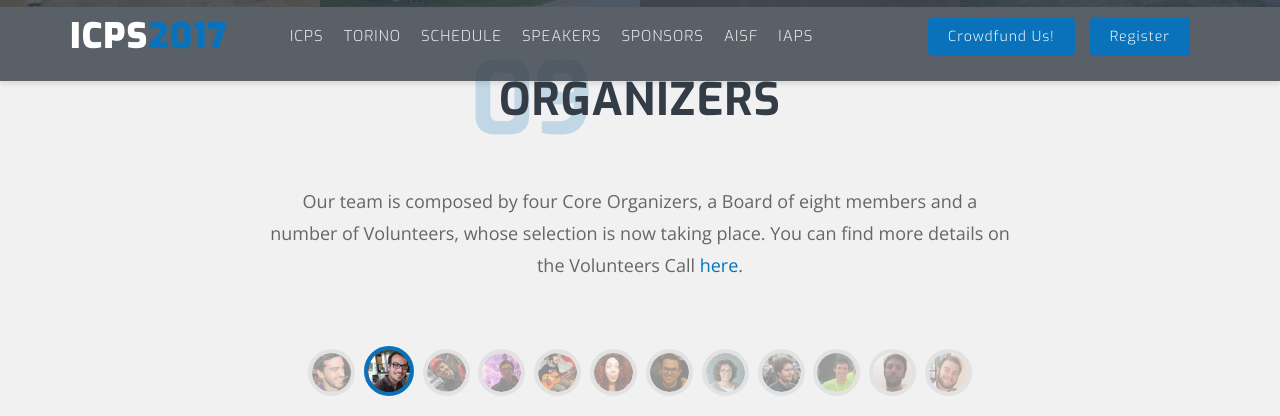
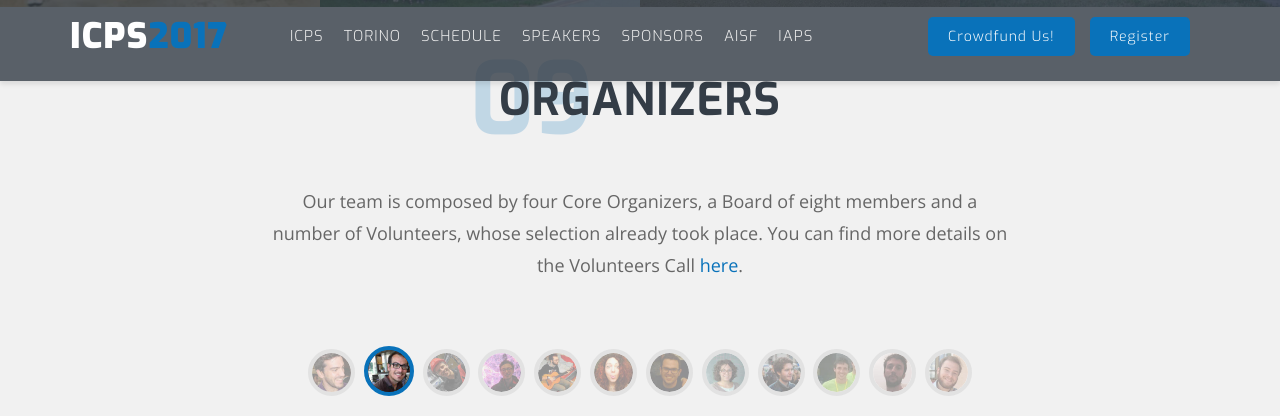
Before and after one commit to ICPS2017/ICPS2017.github.io, a Jekyll site: the page built from index.html, in a window 1280 px wide and 900 px high, scrolled down 7078 px. Shown: the top 416 px of the window. Built offline with Jekyll 4.4.1, drawn with Linux system fonts in a browser that asks for light colours; nearby versions of some CDN libraries.

Commit message:
minor update for volunteers

```diff
--- a/_includes/9_organizers.html
+++ b/_includes/9_organizers.html
@@ -14,7 +14,7 @@
                 </span>
                 <span class="title">Organizers</span>
               </h2>
-	      <p>Our team is composed by four Core Organizers, a Board of eight members and a number of Volunteers, whose selection is now taking place. You can find more details on the Volunteers Call <a href="/volunteers-call">here</a>.</p>
+	      <p>Our team is composed by four Core Organizers, a Board of eight members and a number of Volunteers, whose selection already took place. You can find more details on the Volunteers Call <a href="/volunteers-call">here</a>.</p>
             </div>
           </div> <!--//main COL-->
         </div> <!--//main row-->
@@ -24,29 +24,29 @@
               <!-- Bottom Carousel Indicators -->
 	      <div id="organizers-mediapad">
               <ol class="carousel-indicators cbx-carousel-indicators">
-                <li data-target="#quote-carousel" data-slide-to="0" class="active"><img class="img-responsive " src="img/organizers/celon.jpg" alt="">
+                <li data-target="#quote-carousel" data-slide-to="0" class="active"><img class="img-responsive " src="img/organizers/celon.jpg" alt="Andrea Celon">
                 </li>
-                <li data-target="#quote-carousel" data-slide-to="1"><img class="img-responsive" src="img/organizers/refiorentin.jpg" alt="">
+                <li data-target="#quote-carousel" data-slide-to="1"><img class="img-responsive" src="img/organizers/refiorentin.jpg" alt="Michele Re Fiorentin">
                 </li>
-		<li data-target="#quote-carousel" data-slide-to="2"><img class="img-responsive" src="img/organizers/longo.jpg" alt="">
+		<li data-target="#quote-carousel" data-slide-to="2"><img class="img-responsive" src="img/organizers/longo.jpg" alt="Riccardo Longo">
                 </li>
-		<li data-target="#quote-carousel" data-slide-to="3"><img class="img-responsive" src="img/organizers/sciortino.jpg" alt="">
+		<li data-target="#quote-carousel" data-slide-to="3"><img class="img-responsive" src="img/organizers/sciortino.jpg" alt="Francesco Sciortino">
                 </li>
-		<li data-target="#quote-carousel" data-slide-to="4"><img class="img-responsive" src="img/organizers/erba.jpg" alt="">
+		<li data-target="#quote-carousel" data-slide-to="4"><img class="img-responsive" src="img/organizers/erba.jpg" alt="Vittorio Erba">
                 </li>
-		<li data-target="#quote-carousel" data-slide-to="5"><img class="img-responsive" src="img/organizers/crisanti.jpg" alt="">
+		<li data-target="#quote-carousel" data-slide-to="5"><img class="img-responsive" src="img/organizers/crisanti.jpg" alt="Marta Crisanti">
                 </li>
-		<li data-target="#quote-carousel" data-slide-to="6"><img class="img-responsive" src="img/organizers/pasqualetti.jpg" alt="">
+		<li data-target="#quote-carousel" data-slide-to="6"><img class="img-responsive" src="img/organizers/pasqualetti.jpg" alt="Giulio Pasqualetti">
                 </li>
-		<li data-target="#quote-carousel" data-slide-to="7"><img class="img-responsive" src="img/organizers/cornagliotto.jpg" alt="">
+		<li data-target="#quote-carousel" data-slide-to="7"><img class="img-responsive" src="img/organizers/cornagliotto.jpg" alt="Martina Cornagliotto">
 		</li>
-		<li data-target="#quote-carousel" data-slide-to="8"><img class="img-responsive" src="img/organizers/milanese.jpg" alt="">
+		<li data-target="#quote-carousel" data-slide-to="8"><img class="img-responsive" src="img/organizers/milanese.jpg" alt="Lucio Maria Milanese">
                 </li>
-		<li data-target="#quote-carousel" data-slide-to="9"><img class="img-responsive" src="img/organizers/bianchi.jpg" alt="">
+		<li data-target="#quote-carousel" data-slide-to="9"><img class="img-responsive" src="img/organizers/bianchi.jpg" alt="Lorenzo Bianchi">
                 </li>
-		<li data-target="#quote-carousel" data-slide-to="10"><img class="img-responsive" src="img/organizers/valdano.jpg" alt="">
+		<li data-target="#quote-carousel" data-slide-to="10"><img class="img-responsive" src="img/organizers/valdano.jpg" alt="Eugenio Valdano">
                 </li>
-		<li data-target="#quote-carousel" data-slide-to="11"><img class="img-responsive" src="img/organizers/ivaldi.jpg" alt="">
+		<li data-target="#quote-carousel" data-slide-to="11"><img class="img-responsive" src="img/organizers/ivaldi.jpg" alt="Mattia Ivaldi">
                 </li>
               </ol>
 </div>
```
